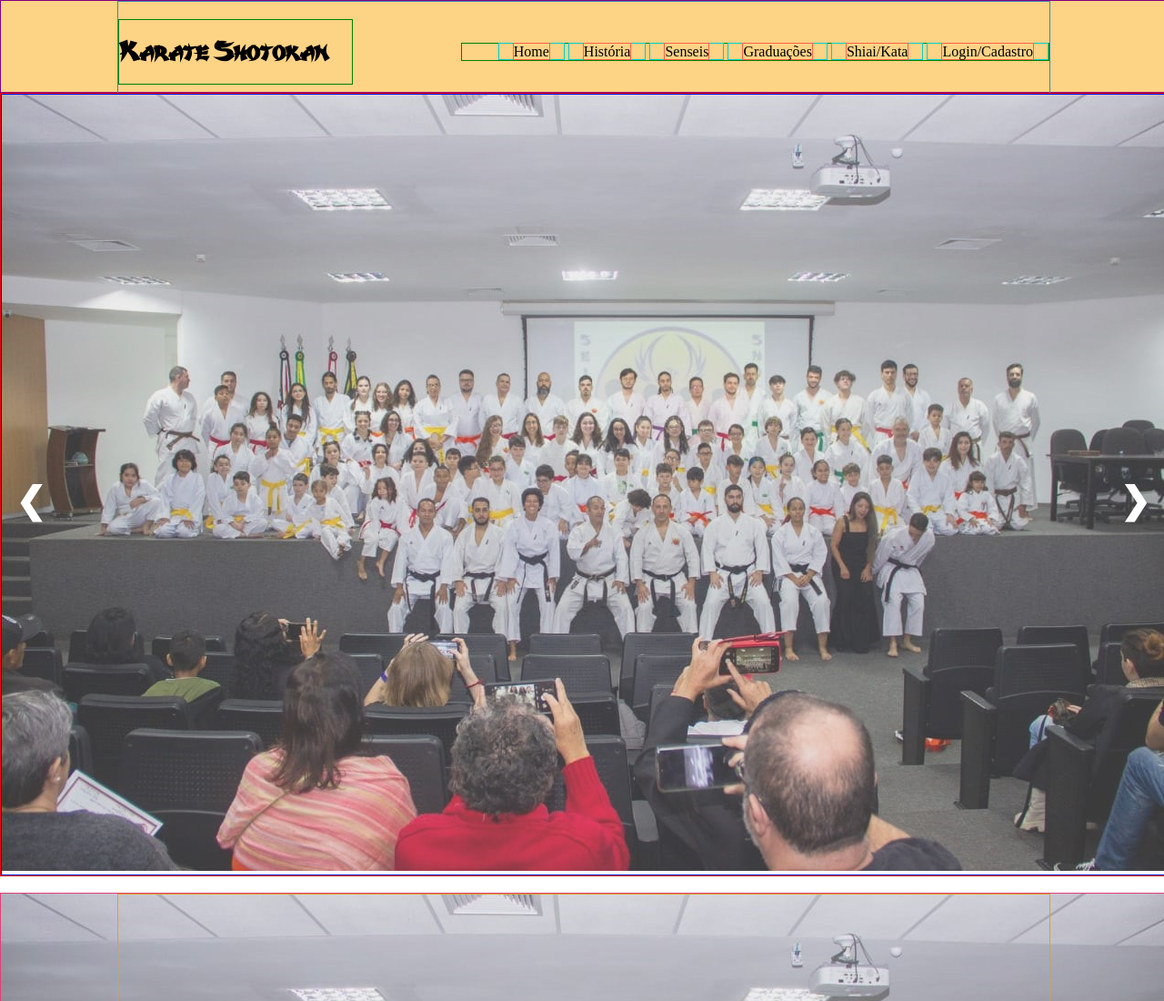
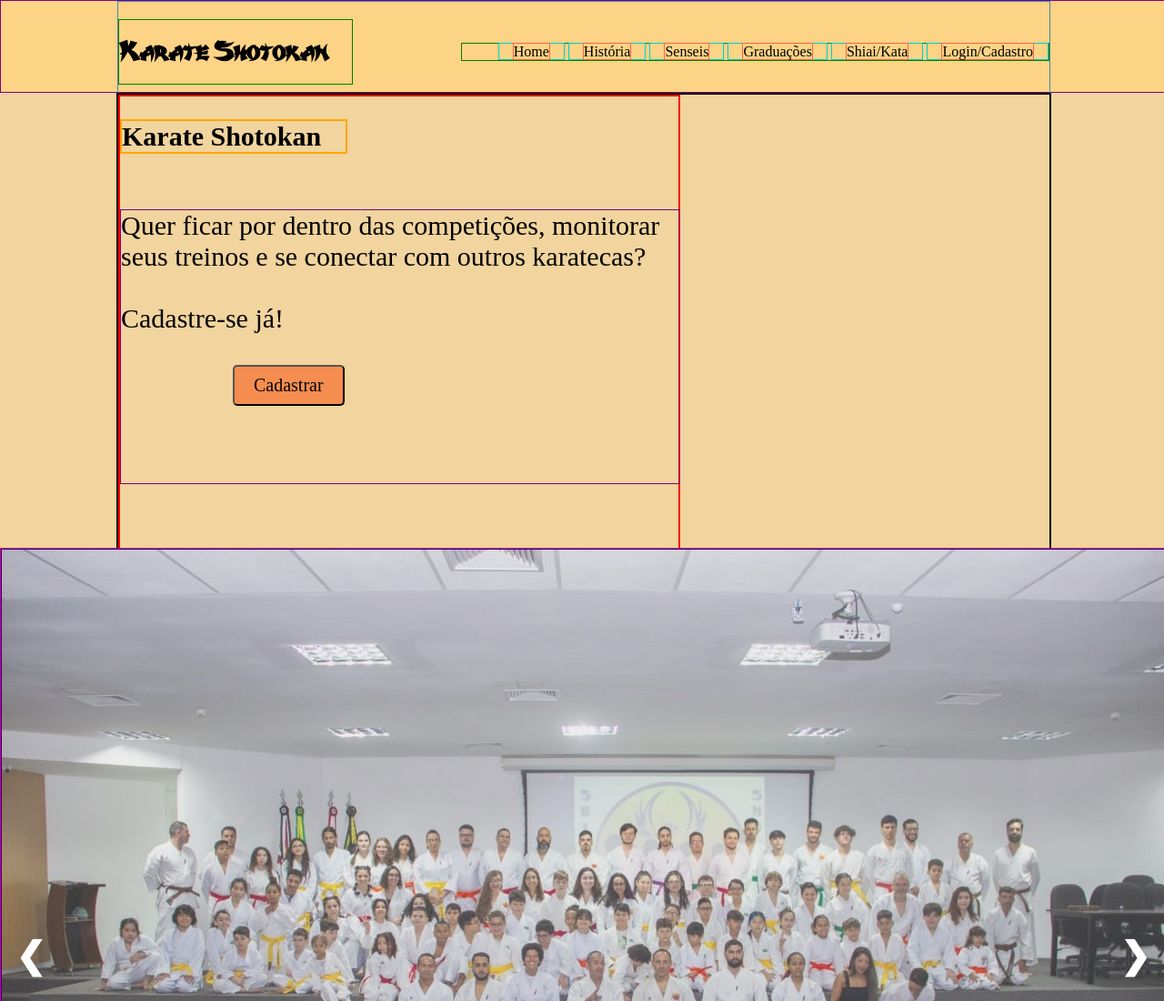
Before and after one commit to JuliaIFreitas/Projeto-Individual, a plain HTML site: page index.html in a window 1280 px wide. Shown: the top 1100 px of the page at 91% size. Drawn offline with Linux system fonts and the light colour scheme; files whose address does not match are found by name; a web font is replaced by a local one.

Commit message:
Página no index criada e conectada com o cadastro

```diff
--- a/CADASTRO/cadastro.css
+++ b/CADASTRO/cadastrokarate.css
@@ -40,13 +40,14 @@ h1 {
 
 .cadastro .container .campos {
     border: 1px solid red;
-    justify-items: center;
     height: 80%;
-    width: 100%;
+    width: 60%;
+    margin: 0% 20%;
 }
 
 .cadastro .container .campos input {
     border: 2px solid black;
     border-radius: 5px;
     height: 6%;
+    width: 90%;
 }
--- a/CADASTRO/login.css
+++ b/CADASTRO/loginkarate.css
@@ -44,6 +44,7 @@ body {
     height: 40%;
     width: 60%;
     margin: 15% 20%;
+    font-size: 20px;
 }
 
 .login .container .camposLogin input {
@@ -52,8 +53,8 @@ body {
     border-radius: 5px;
 }
 
-.login .container .camposLogin button {
-    border: 2px solid hotpink;
+.login .container .camposLogin .botao {
+    /* border: 2px solid hotpink; */
     width: 50%;
     height: 10%;
     margin: 0 25%;
--- a/index.css
+++ b/index.css
@@ -76,6 +76,49 @@ body {
     text-decoration: none;
     border: 1px solid tomato;
     color: black;
+}
+
+.chamando {
+    height: 500px;
+    width: 100%;
+    background-color: rgb(241, 212, 158);
+}
+
+.chamando .container {
+    height: 100%;
+    width: 80%;
+    margin: 0 10%;
+    border: 2px solid black;
+    font-size: 30px;
+}
+
+.chamando .container .paragrafo {
+    border: 2px solid red;
+    width: 60%;
+    height: 100%;
+}
+
+.chamando .container h2 {
+    border: 2px solid orange;
+    font-size: 30px;
+    width: 40%;
+}
+
+.chamando .container p {
+    border: 1px solid purple;
+    width: 100%;
+    height: 60%;
+    margin: 10% 0;
+}
+
+.chamando .container .botao {
+    width: 20%;
+    height: 15%;
+    margin: 0 20%;
+    font-family: Roboto-Regular;
+    font-size: 20px;
+    background-color: rgb(245, 141, 80);
+    border-radius: 5px;
 }
 
 .slideshow-container {
--- a/index.html
+++ b/index.html
@@ -24,6 +24,19 @@
                 <li><a href="#div_shiaiKata">Shiai/Kata</a></li>
                 <li><a href="#">Login/Cadastro</a></li>
             </ul>
+        </div>
+    </div>
+
+    <div class="chamando">
+        <div class="container">
+            <div class="paragrafo">
+                <h2>Karate Shotokan</h2>
+                <p>Quer ficar por dentro das competições, monitorar seus treinos e se conectar com outros karatecas?
+                    <br><br> Cadastre-se já! <br><br>
+                    <a href="CADASTRO/cadastrokarate.html"><button class="botao" onclick="cadastrar()">Cadastrar</button>
+                    </a>
+                </p>
+            </div>
         </div>
     </div>
 
```
Also changed, not shown: CADASTRO/cadastrokarate.html (renamed from CADASTRO/cadastro.html, +3 -2 lines), CADASTRO/loginkarate.html (renamed from CADASTRO/login.html, +2 -2 lines), CADASTRO/cadastro2karate.html (renamed from CADASTRO/cadastro2.html), CADASTRO/cadastrokarate.js (renamed from CADASTRO/cadastro.js).
